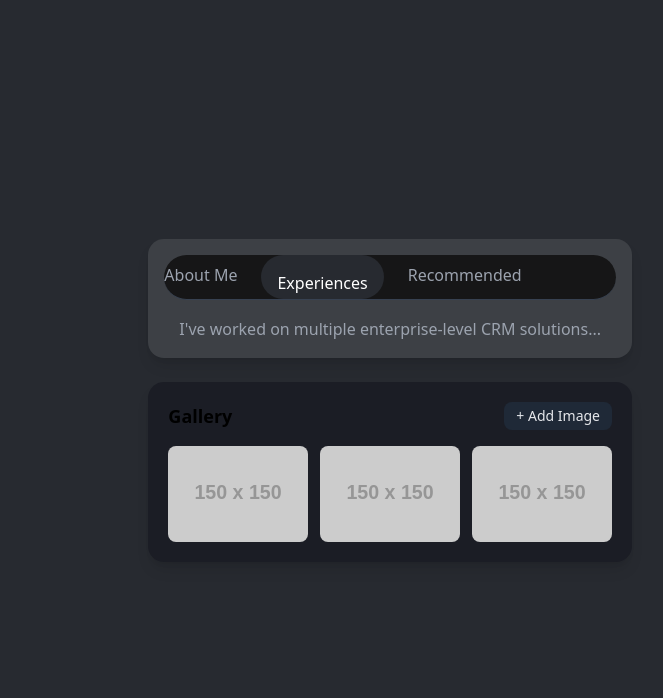
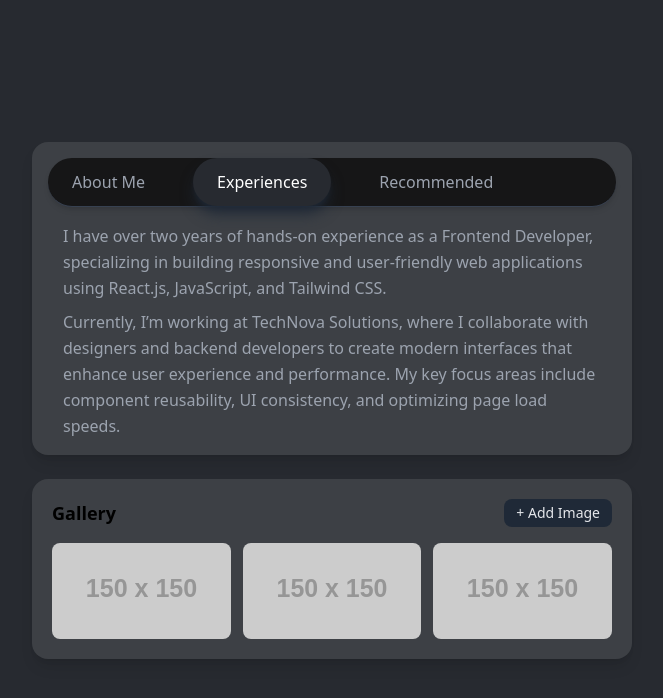
Before and after one commit to techieshruti/React_UI_Assignment, a React (Vite) app in the folder user-profile/: page / in a window 1280 px wide. Both pictures are taken after a click on the button "Experiences". Shown: the top 698 px of the page, without its empty margins (608-1271 px from the left). Built offline with nearby package versions, Linux system fonts and the light colour scheme.

Commit message:
added tailwind css to profile tab

```diff
--- a/user-profile/src/components/GalleryWidget.jsx
+++ b/user-profile/src/components/GalleryWidget.jsx
@@ -13,7 +13,7 @@ const GalleryWidget = () => {
   };
 
   return (
-    <div className="bg-[#1b1d25] p-5 rounded-2xl shadow-lg max-w-[600px] w-full mt-6">
+    <div className="bg-[#3d4045] p-5 rounded-2xl shadow-lg max-w-[600px] w-full mt-6">
       <div className="flex items-center justify-between mb-4">
         <h3 className="text-lg font-semibold">Gallery</h3>
         <button
--- a/user-profile/src/components/ProfileTabs.jsx
+++ b/user-profile/src/components/ProfileTabs.jsx
@@ -12,14 +12,14 @@ const ProfileTabs = () => {
   return (
     <div className="bg-[#3d4045] p-4 rounded-2xl shadow-lg max-w-[600px] w-full">
       {/* Tabs */}
-      <div className="flex bg-[#161617] rounded-3xl gap-6 mb-4 border-b border-gray-700">
+      <div className="flex bg-[#161617] rounded-3xl gap-6 mb-4 border-b border-gray-700 shadow-md">
         {tabs.map((tab) => (
           <button
             key={tab.id}
             onClick={() => setActiveTab(tab.id)}
-            className={`pb-1 text-m font-medium ${
+            className={`px-6 py-3 text-m font-medium ${
               activeTab === tab.id
-                ? "bg-[#272a30] rounded-3xl text-center p-4 border-white text-white"
+                ? "bg-[#272a30] items-center rounded-3xl p-4 border-white text-white shadow-lg shadow-gray-800"
                 : "text-gray-400 hover:text-white "
             }`}
           >
@@ -45,10 +45,18 @@ const ProfileTabs = () => {
           </>
         )}
         {activeTab === "experiences" && (
-          <p>I've worked on multiple enterprise-level CRM solutions...</p>
+          <><p>I have over two years of hands-on experience as a Frontend Developer, specializing in building responsive and user-friendly web applications using React.js, JavaScript, and Tailwind CSS.</p><p className="mt-2">
+Currently, I’m working at TechNova Solutions, where I collaborate with designers and backend developers to create modern interfaces that enhance user experience and performance. My key focus areas include component reusability, UI consistency, and optimizing page load speeds.</p></>
         )}
         {activeTab === "recommended" && (
-          <p>Colleagues often recommend me for my team collaboration...</p>
+          <>
+          <p>I’ve had the privilege of working with talented professionals who’ve shared valuable feedback about my work ethic and technical skills.</p>
+          <p className="mt-2">
+Aditi Sharma, a Product Designer at PixelWorks, describes me as a developer who “pays great attention to detail and always ensures that design and functionality align perfectly.”</p>
+<p className="mt-2">
+Arjun Mehta, Software Engineer at DevCraft, appreciated my ability to “quickly adapt to new tools and consistently write clean, maintainable React code.”
+Sneha Patil, Team Lead at NovaTech, highlighted my “commitment to quality and timely delivery,” emphasizing how I consistently meet project expectations with precision and creativity.</p>
+</>
         )}
       </div>
     </div>
```
